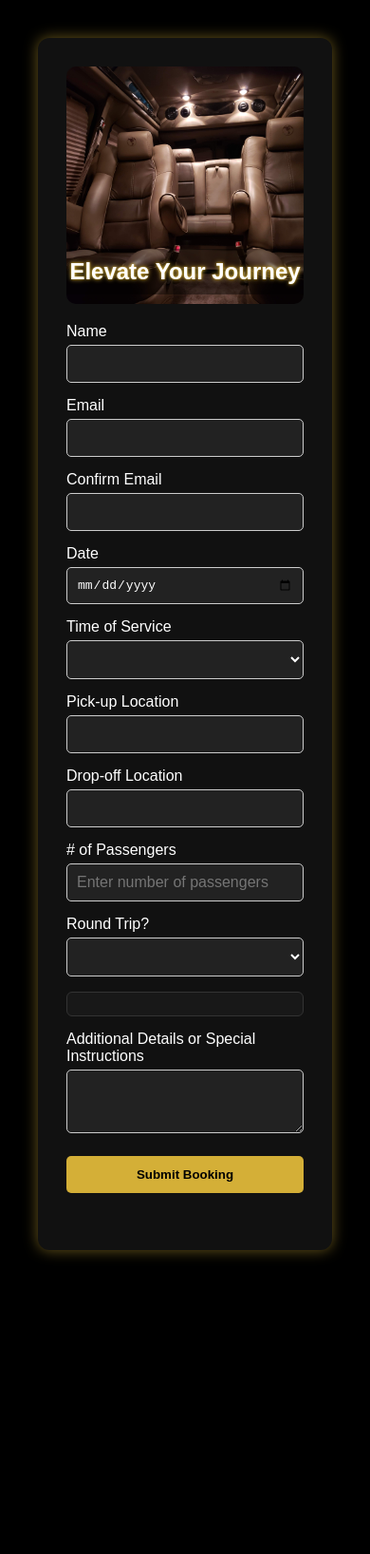
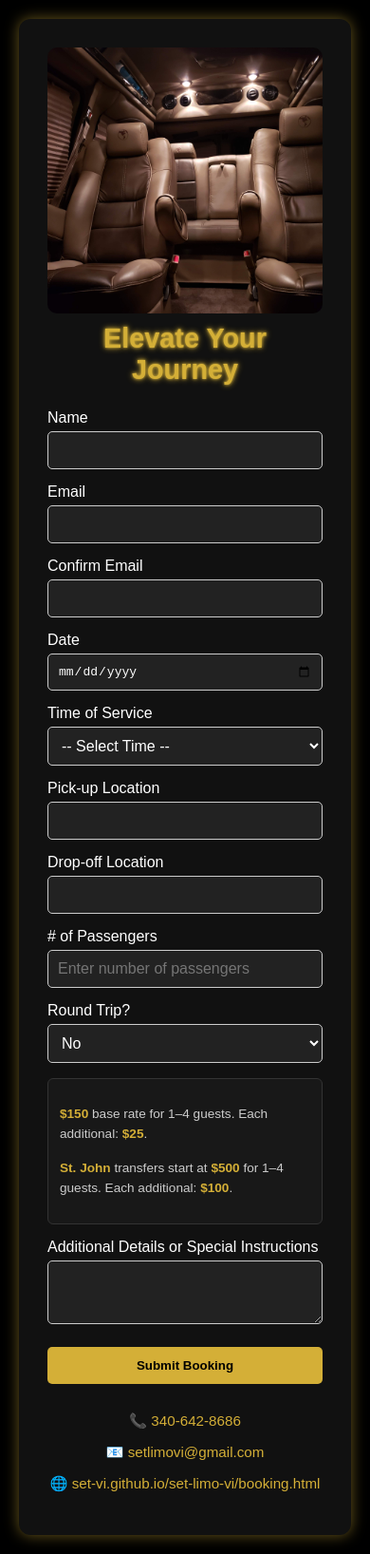
Before and after one commit to set-vi/set-limo-vi, a plain HTML site: page booking.html in a window 390 px wide. Shown: the whole page at 95% size. Before the commit the page ends 1356 px from the top, so only its background shows below. Drawn offline with Linux system fonts and the light colour scheme.

Commit message:
Add files via upload

```diff
--- a/booking.html
+++ b/booking.html
@@ -5,26 +5,108 @@
   <meta name="viewport" content="width=device-width, initial-scale=1.0" />
   <title>Elevate Your Journey | Superb Executive Transportation</title>
   <style>
-    body { margin: 0; font-family: 'Arial', sans-serif; background: #000; color: #fff; padding: 40px; display: flex; justify-content: center; }
-    .container { background: #111; padding: 30px; border-radius: 12px; box-shadow: 0 0 15px rgba(212, 175, 55, 0.5); width: 100%; max-width: 500px; }
-    h1 { color: #d4af37; text-align: center; margin-bottom: 20px; }
-    label { display: block; margin-top: 15px; margin-bottom: 5px; }
-    input, textarea, select { box-sizing: border-box; width: 100%; padding: 10px; font-size: 1em; border-radius: 5px; border: 1px solid #ccc; background: #222; color: #fff; }
-    input:focus, select:focus, textarea:focus { border-color: #d4af37; outline: none; }
-    button { margin-top: 20px; width: 100%; padding: 12px; background-color: #d4af37; color: #000; font-weight: bold; border: none; border-radius: 5px; cursor: pointer; }
-    button:hover { background-color: #b9972e; }
-    .contact-info { margin-top: 30px; text-align: center; font-size: 0.95em; color: #ccc; }
-    .contact-info a { color: #d4af37; text-decoration: none; }
-    .airport-fields { display: none; margin-top: 15px; background: #181818; padding: 12px; border: 1px solid #333; border-radius: 6px; }
-    .airport-fields label { margin-top: 0; }
+    body {
+      margin: 0;
+      font-family: 'Arial', sans-serif;
+      background: #000;
+      color: #fff;
+      padding: 40px;
+      display: flex;
+      justify-content: center;
+    }
+    .container {
+      background: #111;
+      padding: 30px;
+      border-radius: 12px;
+      box-shadow: 0 0 15px rgba(212, 175, 55, 0.5);
+      width: 100%;
+      max-width: 500px;
+    }
+    h1 {
+      color: #d4af37;
+      text-align: center;
+      margin-bottom: 20px;
+    }
+    label {
+      display: block;
+      margin-top: 15px;
+      margin-bottom: 5px;
+    }
+    input, textarea, select {
+      box-sizing: border-box;
+      width: 100%;
+      padding: 10px;
+      font-size: 1em;
+      border-radius: 5px;
+      border: 1px solid #ccc;
+      background: #222;
+      color: #fff;
+    }
+    input:focus, select:focus, textarea:focus {
+      border-color: #d4af37;
+      outline: none;
+    }
+    button {
+      margin-top: 20px;
+      width: 100%;
+      padding: 12px;
+      background-color: #d4af37;
+      color: #000;
+      font-weight: bold;
+      border: none;
+      border-radius: 5px;
+      cursor: pointer;
+    }
+    button:hover {
+      background-color: #b9972e;
+    }
+    .contact-info {
+      margin-top: 30px;
+      text-align: center;
+      font-size: 0.95em;
+      color: #ccc;
+    }
+    .contact-info a {
+      color: #d4af37;
+      text-decoration: none;
+    }
+    .hero-image {
+      position: relative;
+      width: 100%;
+      max-height: 280px;
+      overflow: hidden;
+      border-radius: 10px;
+      margin-bottom: 20px;
+    }
+    .hero-image img {
+      width: 100%;
+      height: auto;
+      object-fit: cover;
+      display: block;
+    }
+    .hero-heading {
+      text-align: center;
+      font-size: 1.8em;
+      font-weight: bold;
+      color: #d4af37;
+      margin-top: -10px;
+      margin-bottom: 25px;
+      text-shadow: 0 0 3px #d4af37, 0 0 6px #d4af37;
+    }
+    @media (max-width: 480px) {
+      body {
+        padding: 20px;
+      }
+    }
   </style>
 </head>
 <body>
 <div class="container">
-    <div style="position: relative; width: 100%; max-height: 280px; overflow: hidden; border-radius: 10px; margin-bottom: 20px;">
-      <img src="./png/luxury-int.png" alt="Luxury Interior" style="width: 100%; height: auto; object-fit: cover; display: block;" />
-      <div style="position: absolute; bottom: 10px; left: 0; right: 0; text-align: center; background: rgba(0, 0, 0, 0.4); color: #fff; font-size: 1.5em; padding: 10px 0; font-weight: bold; text-shadow: 0 0 2px #d4af37, 0 0 5px #d4af37;">Elevate Your Journey</div>
+  <div class="hero-image">
+    <img src="./png/luxury-int.png" alt="Luxury Interior">
   </div>
+  <h1 class="hero-heading">Elevate Your Journey</h1>
+
   <form id="booking-form">
     <label for="name">Name</label>
     <input type="text" id="name" name="name" required autocomplete="name" />
@@ -40,7 +122,27 @@
 
     <label for="time">Time of Service</label>
     <select id="time" name="time" required>
-        <!-- time options -->
+      <option value="">-- Select Time --</option>
+      <option value="05:00">5:00 AM</option>
+      <option value="06:00">6:00 AM</option>
+      <option value="07:00">7:00 AM</option>
+      <option value="08:00">8:00 AM</option>
+      <option value="09:00">9:00 AM</option>
+      <option value="10:00">10:00 AM</option>
+      <option value="11:00">11:00 AM</option>
+      <option value="12:00">12:00 PM</option>
+      <option value="13:00">1:00 PM</option>
+      <option value="14:00">2:00 PM</option>
+      <option value="15:00">3:00 PM</option>
+      <option value="16:00">4:00 PM</option>
+      <option value="17:00">5:00 PM</option>
+      <option value="18:00">6:00 PM</option>
+      <option value="19:00">7:00 PM</option>
+      <option value="20:00">8:00 PM</option>
+      <option value="21:00">9:00 PM</option>
+      <option value="22:00">10:00 PM</option>
+      <option value="23:00">11:00 PM</option>
+      <option value="00:00">12:00 AM (Midnight)</option>
     </select>
 
     <label for="pickup">Pick-up Location</label>
@@ -49,28 +151,40 @@
     <label for="dropoff">Drop-off Location</label>
     <input list="locations" id="dropoff" name="dropoff" required />
 
-      <div class="airport-fields" id="airport-fields">
-        <label for="flight-number">Flight Number</label>
-        <input type="text" id="flight-number" name="flight-number" placeholder="e.g. AA1234" />
-
-        <label for="baggage">Number of Bags</label>
-        <input type="number" id="baggage" name="baggage" min="0" placeholder="0" />
-      </div>
-
     <label for="passengers"># of Passengers</label>
     <input type="number" id="passengers" name="passengers" min="1" inputmode="numeric" required placeholder="Enter number of passengers" />
 
     <label for="roundtrip">Round Trip?</label>
     <select id="roundtrip" name="roundtrip">
-        <!-- round trip options -->
+      <option value="no">No</option>
+      <option value="yes">Yes</option>
     </select>
 
     <div id="return-fields" style="display: none;">
-        <!-- return fields -->
+      <label for="return-date">Return Date</label>
+      <input type="date" id="return-date" name="return-date" />
+
+      <label for="return-time">Return Time</label>
+      <select id="return-time" name="return-time">
+        <option value="">-- Select Time --</option>
+        <option value="13:00">1:00 PM</option>
+        <option value="14:00">2:00 PM</option>
+        <option value="15:00">3:00 PM</option>
+        <option value="16:00">4:00 PM</option>
+        <option value="17:00">5:00 PM</option>
+        <option value="18:00">6:00 PM</option>
+        <option value="19:00">7:00 PM</option>
+        <option value="20:00">8:00 PM</option>
+        <option value="21:00">9:00 PM</option>
+        <option value="22:00">10:00 PM</option>
+        <option value="23:00">11:00 PM</option>
+        <option value="00:00">12:00 AM (Midnight)</option>
+      </select>
     </div>
 
     <div style="margin-top: 16px; padding: 12px; background-color: #181818; border: 1px solid #333; border-radius: 6px; font-size: 0.85em; color: #ccc; line-height: 1.6;">
-        <!-- rate info block -->
+      <p><span style="color: #d4af37; font-weight: 600;">$150</span> base rate for 1–4 guests. Each additional: <span style="color: #d4af37; font-weight: 600;">$25</span>.</p>
+      <p><span style="color: #d4af37; font-weight: 600;">St. John</span> transfers start at <span style="color: #d4af37; font-weight: 600;">$500</span> for 1–4 guests. Each additional: <span style="color: #d4af37; font-weight: 600;">$100</span>.</p>
     </div>
 
     <label for="notes">Additional Details or Special Instructions</label>
@@ -80,35 +194,128 @@
   </form>
 
   <datalist id="locations">
+    <option value="St. John">
+    <option value="Charlotte Amalie">
+    <option value="Yacht Haven Grande">
+    <option value="Havensight">
+    <option value="Tutu Park Mall">
     <option value="Cyril E. King Airport">
     <option value="Red Hook Ferry Terminal">
-      <option value="Charlotte Amalie Ferry Terminal">
-      <option value="Lindbergh Bay Ferry Terminal">
-      <option value="Ritz-Carlton St. Thomas">
+    <option value="Magens Bay">
+    <option value="The Ritz-Carlton, St. Thomas">
     <option value="Secret Harbour Beach Resort">
-      <option value="Magens Bay Beach">
-      <option value="Private Jet Terminal">
-      <option value="the island of St. John">
+    <option value="Margaritaville Vacation Club">
+    <option value="Emerald Beach Resort">
+    <option value="Bluebeard's Castle">
+    <option value="Marriott Frenchman's Reef">
+    <option value="Bolongo Bay Beach Resort">
+    <option value="Point Pleasant Resort">
   </datalist>
 
   <div class="contact-info">
-      <!-- contact info -->
+    <p>📞 <a href="tel:3406428686">340-642-8686</a></p>
+    <p>📧 <a href="mailto:setlimovi@gmail.com">setlimovi@gmail.com</a></p>
+    <p>🌐 <a href="https://set-vi.github.io/set-limo-vi/booking.html" target="_blank">set-vi.github.io/set-limo-vi/booking.html</a></p>
   </div>
 </div>
+<script>
+  document.getElementById('booking-form').addEventListener('submit', async function(e) {
+    const form = e.target;
+    e.preventDefault();
 
-  <script>
-    const airportFields = document.getElementById('airport-fields');
-    const locInputs = [document.getElementById('pickup'), document.getElementById('dropoff')];
-    locInputs.forEach(input => {
-      input.addEventListener('change', () => {
-        if (input.value.toLowerCase().includes('airport')) {
-          airportFields.style.display = 'block';
-        } else if (!locInputs.some(i => i.value.toLowerCase().includes('airport'))) {
-          airportFields.style.display = 'none';
+    const email = form.email.value;
+    const confirmEmail = form['confirm-email'].value;
+    if (email !== confirmEmail) {
+      alert("Emails do not match.");
+      return;
+    }
+
+    if (!form.checkValidity()) {
+      form.reportValidity();
+      return;
+    }
+
+    const button = form.querySelector('button');
+    button.disabled = true;
+    button.textContent = 'Submitting...';
+
+    const data = new FormData(form);
+
+    try {
+      await fetch('https://hooks.zapier.com/hooks/catch/22771776/2pv86os', {
+        method: 'POST',
+        body: data,
+        headers: { 'Accept': 'application/json' }
+      });
+
+      window.location.href = 'https://set-vi.github.io/set-limo-vi/thank-you.html';
+    } catch (error) {
+      alert("Something went wrong. Please try again or call us directly.");
+      button.disabled = false;
+      button.textContent = 'Submit Booking';
     }
   });
+
+  document.addEventListener('DOMContentLoaded', function () {
+    const roundTripSelect = document.getElementById('roundtrip');
+    const returnFields = document.getElementById('return-fields');
+    const returnTime = document.getElementById('return-time');
+    const serviceTime = document.getElementById('time');
+
+    roundTripSelect.addEventListener('change', function () {
+      if (this.value === 'yes') {
+        returnFields.style.display = 'block';
+      } else {
+        returnFields.style.display = 'none';
+        returnFields.querySelectorAll('input, select').forEach(el => el.value = '');
+      }
     });
-    // existing event listeners...
+
+    function disablePastTimes(select, bufferMinutes = 180) {
+      const now = new Date();
+      const reference = (now.getHours() * 60 + now.getMinutes()) + bufferMinutes;
+
+      Array.from(select.options).forEach(option => {
+        const val = option.value;
+        if (!val || !val.includes(':')) return;
+
+        let [h, m] = val.split(':').map(Number);
+        if (h === 0 && m === 0) h = 24;
+
+        const optionTime = h * 60 + m;
+        option.disabled = optionTime <= reference;
+      });
+    }
+
+    disablePastTimes(serviceTime);
+
+    serviceTime.addEventListener('change', function () {
+      const selectedVal = this.value;
+      if (!selectedVal || !selectedVal.includes(':')) return;
+
+      let [h, m] = selectedVal.split(':').map(Number);
+      if (h === 0 && m === 0) h = 24;
+
+      const selectedMinutes = h * 60 + m;
+      disablePastTimes(returnTime, selectedMinutes);
+    });
+  });
+
+  const passengerInput = document.getElementById('passengers');
+  const passengerNote = document.createElement('div');
+  passengerNote.id = 'passenger-warning';
+  passengerNote.style.cssText = 'font-size: 0.8em; color: #d4af37; margin-top: 6px; display: none;';
+  passengerNote.textContent = 'Requests for more than 6 passengers will be reviewed. We’ll follow up to confirm vehicle accommodations.';
+  passengerInput.parentNode.insertBefore(passengerNote, passengerInput.nextSibling);
+
+  passengerInput.addEventListener('input', function () {
+    const warning = document.getElementById('passenger-warning');
+    if (this.value > 6) {
+      warning.style.display = 'block';
+    } else {
+      warning.style.display = 'none';
+    }
+  });
 </script>
 </body>
 </html>
```
Lines whose indentation alone changed are shown as unchanged.
